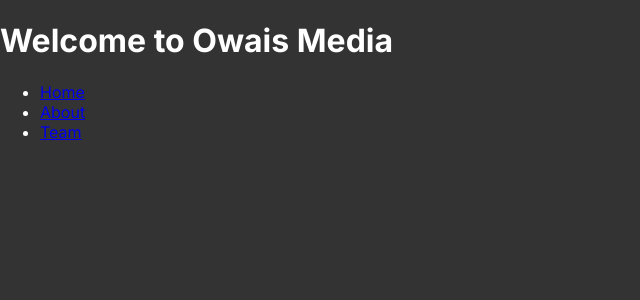
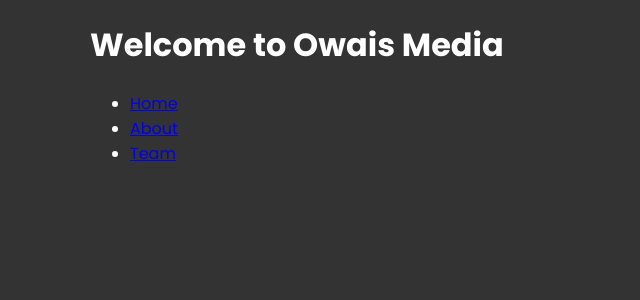
Before and after one commit to MOwais/nextjs-13, a Next.js app in the folder next_13_crash/: page / in a window 1280 px wide. Shown: the top 300 px of the page, without its empty margins (0-640 px from the left). Built offline with nearby package versions, Linux system fonts and the light colour scheme.

Commit message:
change inter font to Poppins

```diff
--- a/next_13_crash/app/layout.jsx
+++ b/next_13_crash/app/layout.jsx
@@ -1,7 +1,10 @@
+import { Poppins } from "next/font/google";
 import "./globals.css";
-import { Inter } from "next/font/google";
 
-const inter = Inter({ subsets: ["latin"] });
+const poppins = Poppins({
+  weight: ["400", "700"],
+  subsets: ["latin"],
+});
 
 export const metadata = {
   title: "Owais Media",
@@ -13,7 +16,9 @@
 export default function RootLayout({ children }) {
   return (
     <html lang="en">
-      <body className={inter.className}>{children}</body>
+      <body className={poppins.className}>
+        <main className="container">{children}</main>
+      </body>
     </html>
   );
 }
```
